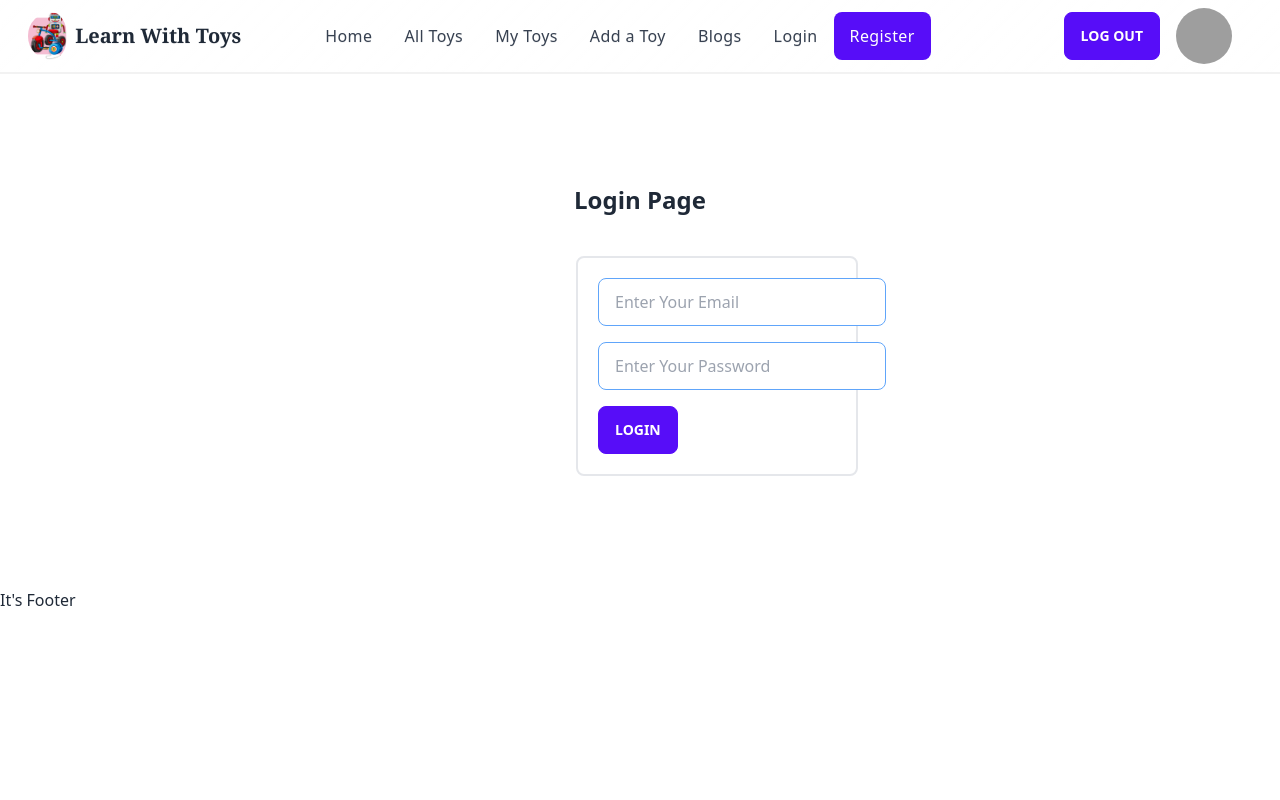
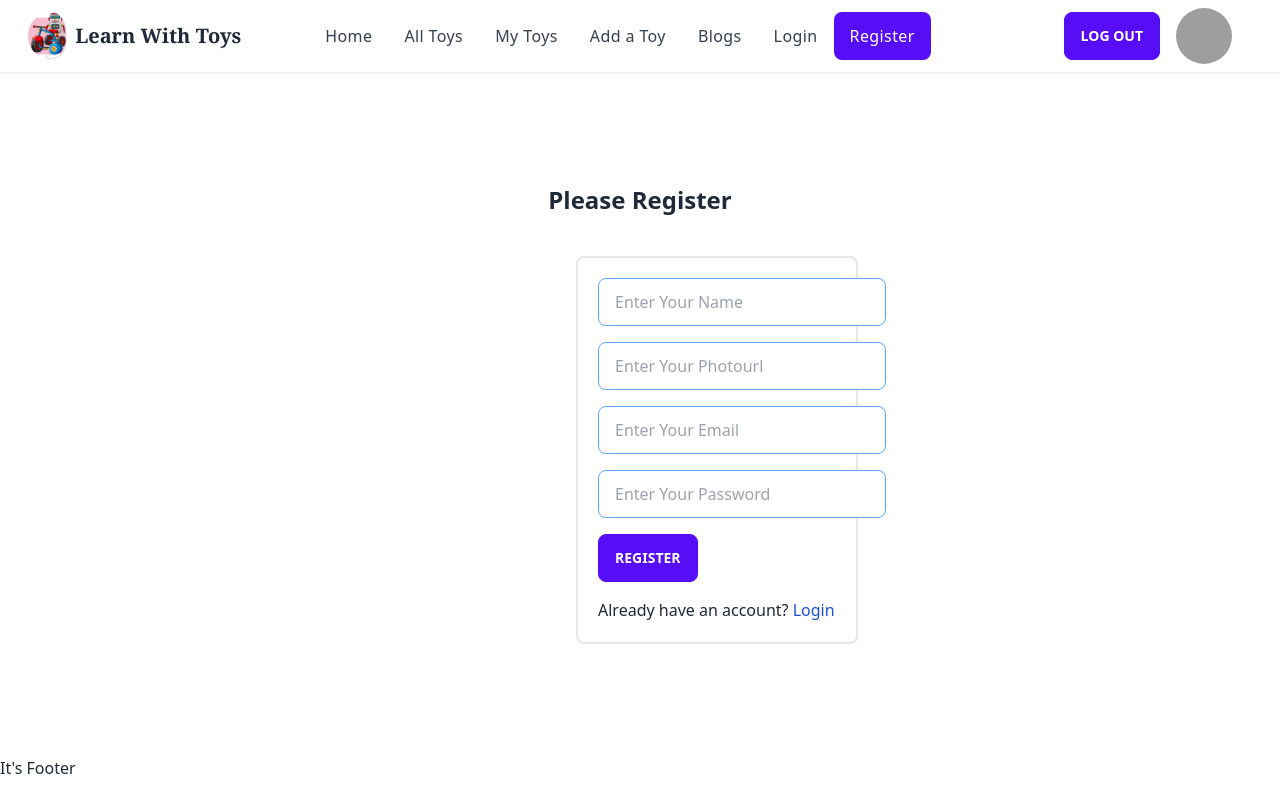
Before and after one commit to Samshuleeecuet/Learn-with-toys, a React (Vite) app: page /register in a window 1280 px wide. Built offline with nearby package versions, Linux system fonts and the light colour scheme; grey boxes are pictures that could not be loaded.

Commit message:
firebase setup done

```diff
--- /dev/null
+++ b/src/AuthProvider/AuthProvider.jsx
@@ -0,0 +1,11 @@
+import React from 'react';
+
+const AuthProvider = () => {
+    return (
+        <div>
+
+        </div>
+    );
+};
+
+export default AuthProvider;
--- /dev/null
+++ b/src/Firebase/firebase.config.js
@@ -0,0 +1,19 @@
+// Import the functions you need from the SDKs you need
+import { initializeApp } from "firebase/app";
+// TODO: Add SDKs for Firebase products that you want to use
+// https://firebase.google.com/docs/web/setup#available-libraries
+
+// Your web app's Firebase configuration
+const firebaseConfig = {
+    apiKey:import.meta.env.VITE_apiKey,
+    authDomain:import.meta.env.VITE_authDomain,
+    projectId:import.meta.env.VITE_projectId,
+    storageBucket:import.meta.env.VITE_storageBucket,
+    messagingSenderId:import.meta.env.VITE_messagingSenderId,
+    appId:import.meta.env.VITE_appId
+};
+
+// Initialize Firebase
+const app = initializeApp(firebaseConfig);
+
+export default app;
--- a/src/components/Login/Login.jsx
+++ b/src/components/Login/Login.jsx
@@ -23,7 +23,7 @@ const Login = () => {
 
                <input className='border rounded-lg h-12 w-72 mb-4 pl-4 border-blue-400' defaultValue="" placeholder='Enter Your Password' {...register("password",{required: true})} required />
                <br/>
-               <p className='pb-4'>Don't have an account? <Link className='link-hover' to='/register'>Register</Link></p>
+               <p className='pb-4'>Don't have an account? <Link className='link-hover text-blue-700' to='/register'>Register</Link></p>
 
                <input className='btn btn-primary' type="submit" value="Login" />
                <div className="divider">OR</div>
--- a/src/components/Login/Register.jsx
+++ b/src/components/Login/Register.jsx
@@ -1,5 +1,6 @@
 import React from 'react';
 import { useForm } from "react-hook-form";
+import { Link } from 'react-router-dom';
 
 const Register = () => {
     const { register, handleSubmit, watch, formState: { errors } } = useForm();
@@ -8,17 +9,21 @@ const Register = () => {
     };
     return (
         <div className='mt-14 lg:my-28'>
-            <h2 className='text-center text-2xl font-extrabold pb-10 '>Login Page</h2>
+            <h2 className='text-center text-2xl font-extrabold pb-10 '>Please Register</h2>
             <div  className='ml-[45%]'>
             <form className='border-2 p-5 rounded-lg w-2/5' onSubmit={handleSubmit(onSubmit)}>
-
+            <input className='border rounded-lg h-12 w-72 pl-4 mb-4 border-blue-400' defaultValue="" type='text' placeholder='Enter Your Name' {...register("name",{required: true})} required/>
+               <br/>
+               <input className='border rounded-lg h-12 w-72 pl-4 mb-4 border-blue-400' defaultValue="" type='text' placeholder='Enter Your Photourl' {...register("photourl",{required: true})} required/>
+               <br/>
                <input className='border rounded-lg h-12 w-72 pl-4 mb-4 border-blue-400' defaultValue="" type='email' placeholder='Enter Your Email' {...register("email",{required: true})} required/>
                <br/>
 
                <input className='border rounded-lg h-12 w-72 pl-4 mb-4 border-blue-400' defaultValue="" placeholder='Enter Your Password' {...register("password",{required: true})} required />
                <br/>
 
-               <input className='btn btn-primary' type="submit" value="Login" />
+               <input className='btn btn-primary' type="submit" value="Register" />
+               <p className='pt-4'>Already have an account? <Link className='link-hover text-blue-700' to='/login'>Login</Link></p>
            </form>
             </div>
 
```
Also changed, not shown: 1 other file (tests, documents, lock files or other folders).
